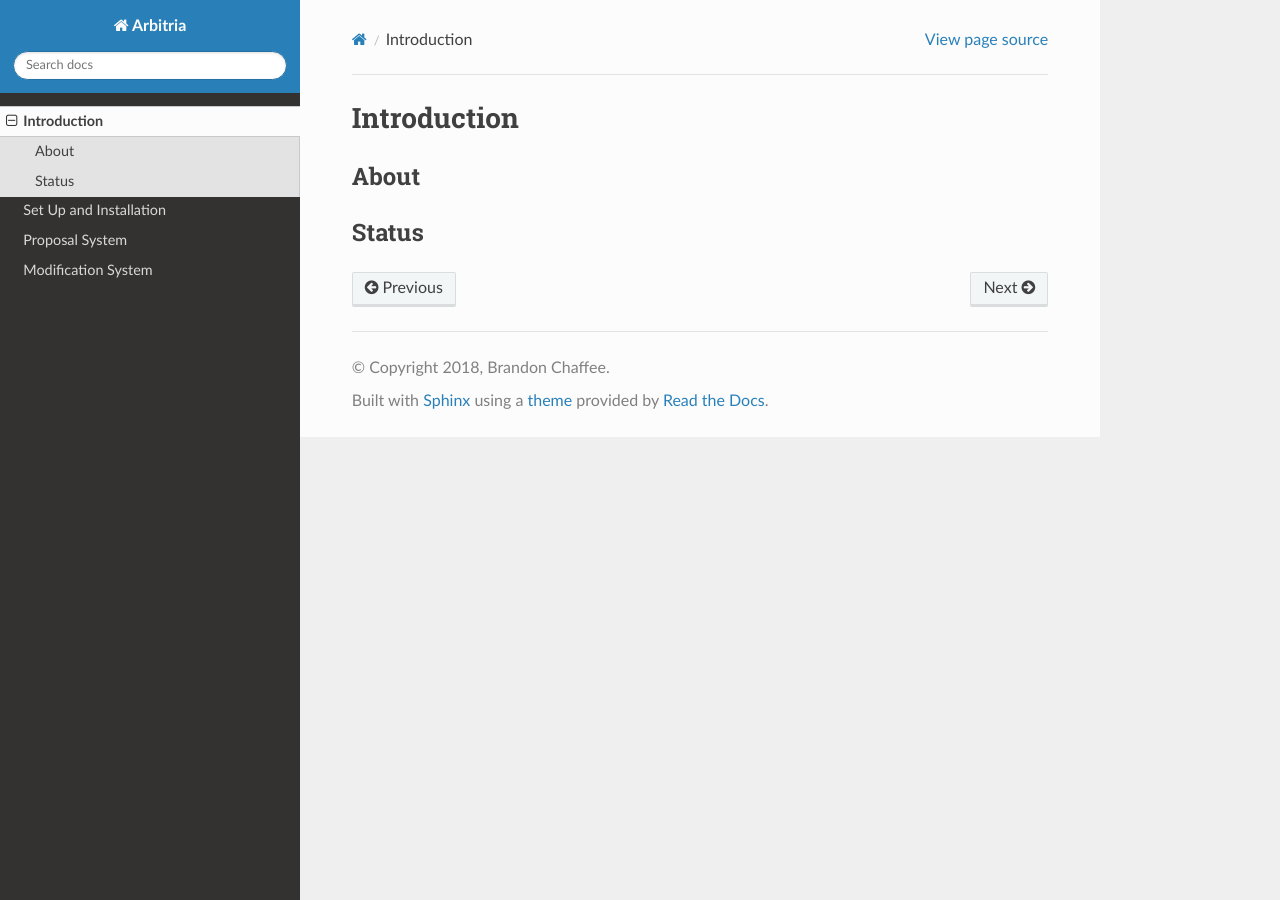
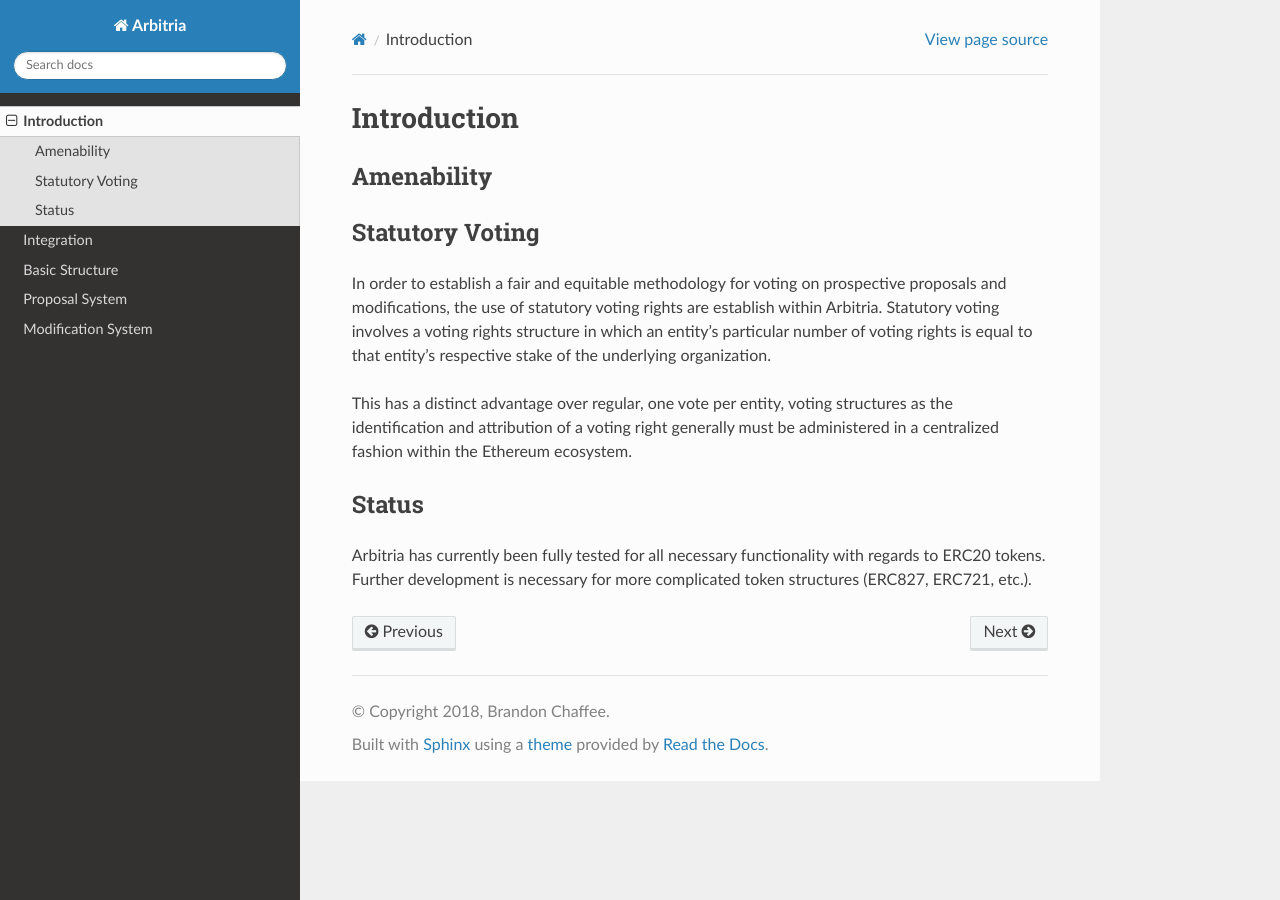
Before and after one commit to brandonchaffee/arbitria, a Sphinx documentation site: the page built from docs/intro.rst, in a window 1280 px wide. Built offline with Sphinx 7.4.7 and the Read the Docs theme 2.0.0, drawn with Linux system fonts in a browser that asks for light colours.

Commit message:
added to docs (basics, mod, prop)

```diff
--- a/docs/index.rst
+++ b/docs/index.rst
@@ -20,7 +20,8 @@ Contents
    :maxdepth: 2
 
    intro.rst
-   setup.rst
+   integration.rst
+   basics.rst
    proposal.rst
    modification.rst
 
--- a/docs/intro.rst
+++ b/docs/intro.rst
@@ -7,8 +7,26 @@
 Introduction
 ############
 
-About
-=====
+Amenability
+~~~~~~~~~~~
+
+
+
+Statutory Voting
+~~~~~~~~~~~~~~~~
+In order to establish a fair and equitable methodology for voting on prospective
+proposals and modifications, the use of statutory voting rights are establish
+within Arbitria. Statutory voting involves a voting rights structure in which an
+entity's particular number of voting rights is equal to that entity's
+respective stake of the underlying organization.
+
+This has a distinct advantage over regular, one vote per entity, voting
+structures as the identification and attribution of a voting right generally
+must be administered in a centralized fashion within the Ethereum ecosystem.
+
 
 Status
-======
+~~~~~~
+Arbitria has currently been fully tested for all necessary functionality with
+regards to ERC20 tokens. Further development is necessary for more complicated
+token structures (ERC827, ERC721, etc.).
--- a/docs/setup.rst
+++ /dev/null
@@ -1,11 +0,0 @@
-.. index:: ! setup
-
-.. _setup:
-
-
-#######################
-Set Up and Installation
-#######################
-
-Test
-====
```
Also changed, not shown: docs/basics.rst (added, +40 -0 lines), docs/integration.rst (added, +12 -0 lines), docs/modification.rst (+5 -2 lines), docs/proposal.rst (+5 -2 lines).
